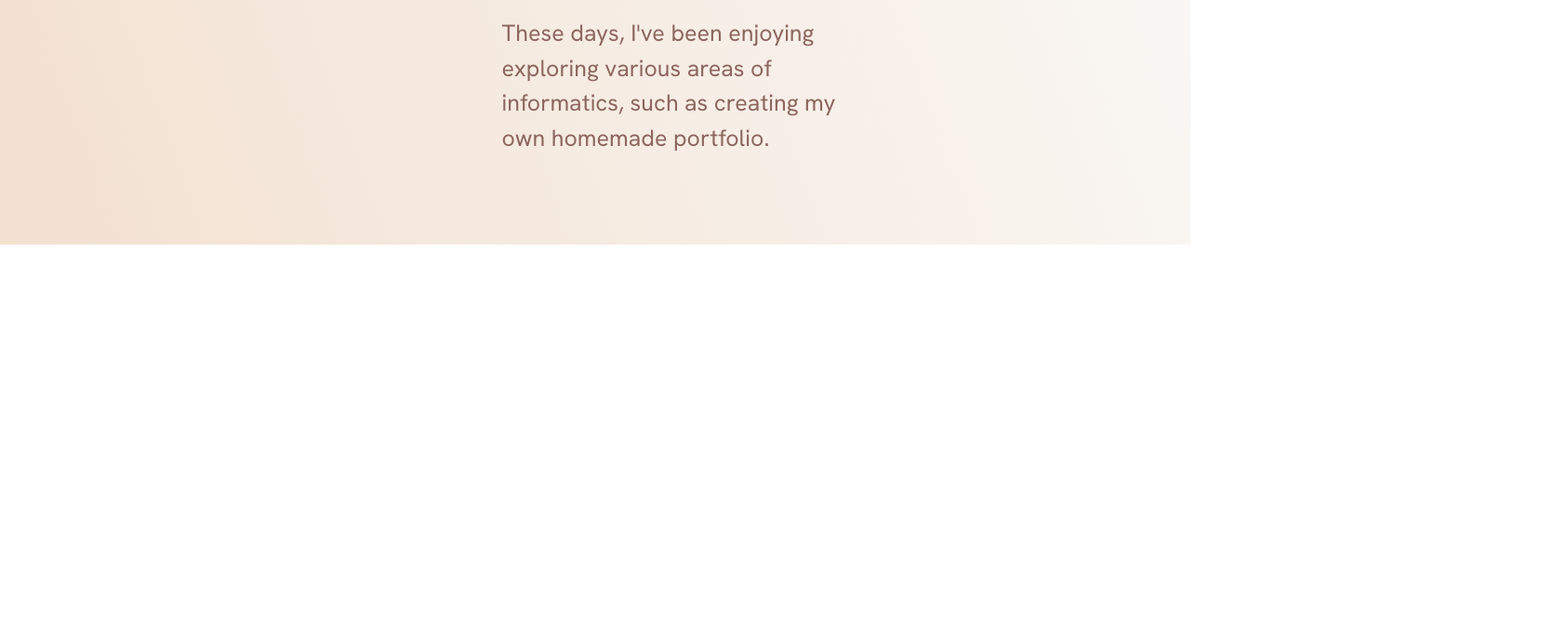
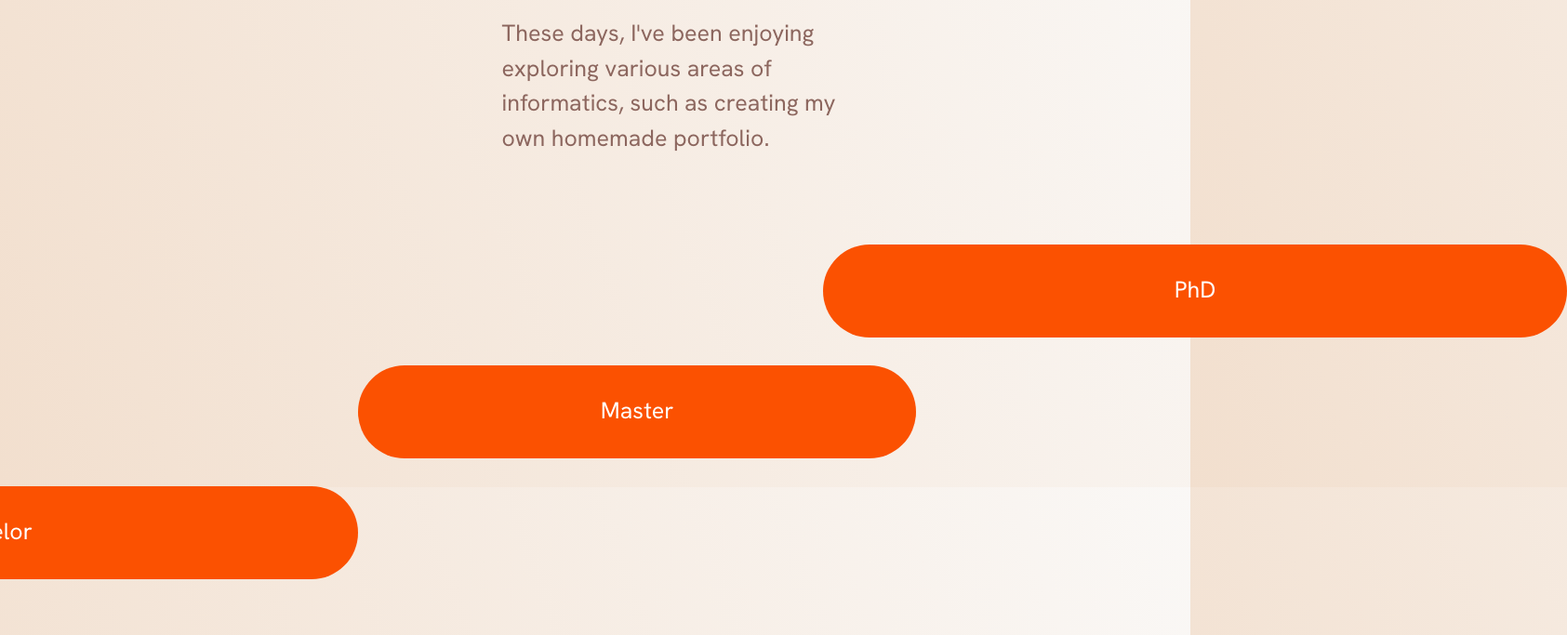
Before and after one commit to roma-rin/portfolio, a plain HTML site: page index.html in a window 1280 px wide. Shown: the part 1076-1759 px from the top of the page at 93% size, 1685 px wide, since content can reach past the window. Before the commit the page ends 1339 px from the top, so only its background shows below. Drawn offline with nearby package versions, Linux system fonts and the light colour scheme.

Commit message:
add boxes for timeline

```diff
--- a/css/styles.css
+++ b/css/styles.css
@@ -16,7 +16,7 @@ body {
 }
 
 .nav-link:focus {
-    color: #F2CDAC!important;
+    color: #d4afa7!important;
 }
 
 @font-face {
@@ -98,3 +98,32 @@ img {
         text-align: justify;
     }
 }
+
+.timeline-text {
+    text-align: center;
+    color: white;
+    font-family: 'GroteskFont';
+    font-size: 25px;
+    margin-top: 20px;
+}
+
+.box{
+    width: 800px;
+    height: 100px;
+    padding: 10px;
+    background-color: #fb5101;
+    border-radius: 50px 50px 50px 50px;
+    margin-top: 30px;
+    margin-bottom: 20px;
+    margin-left: 800px;
+}
+
+ .box:nth-child(2) {
+    width: 600px;
+    margin-left: 300px;
+  }
+
+.box:nth-child(3) {
+    margin-left: -500px!important;
+    margin-bottom: 60px;
+  }
--- a/index.html
+++ b/index.html
@@ -53,6 +53,19 @@
         </div>
       </header>
 
+      <div class="container">
+      <div class="box">
+        <p class="timeline-text"> PhD</p>
+      </div>
+      <div class="box">
+        <p class="timeline-text"> Master</p>
+      </div>
+      <div class="box">
+        <p class="timeline-text"> Bachelor</p>
+      </div>
+    </div>
+
+
     <!-- *** JavaScript *** -->
     <script src="https://code.jquery.com/jquery-3.3.1.slim.min.js" integrity="sha384-q8i/X+965DzO0rT7abK41JStQIAqVgRVzpbzo5smXKp4YfRvH+8abtTE1Pi6jizo" crossorigin="anonymous"></script>
     <script src="https://cdn.jsdelivr.net/npm/popper.js@1.14.3/dist/umd/popper.min.js" integrity="sha384-ZMP7rVo3mIykV+2+9J3UJ46jBk0WLaUAdn689aCwoqbBJiSnjAK/l8WvCWPIPm49" crossorigin="anonymous"></script>
```
